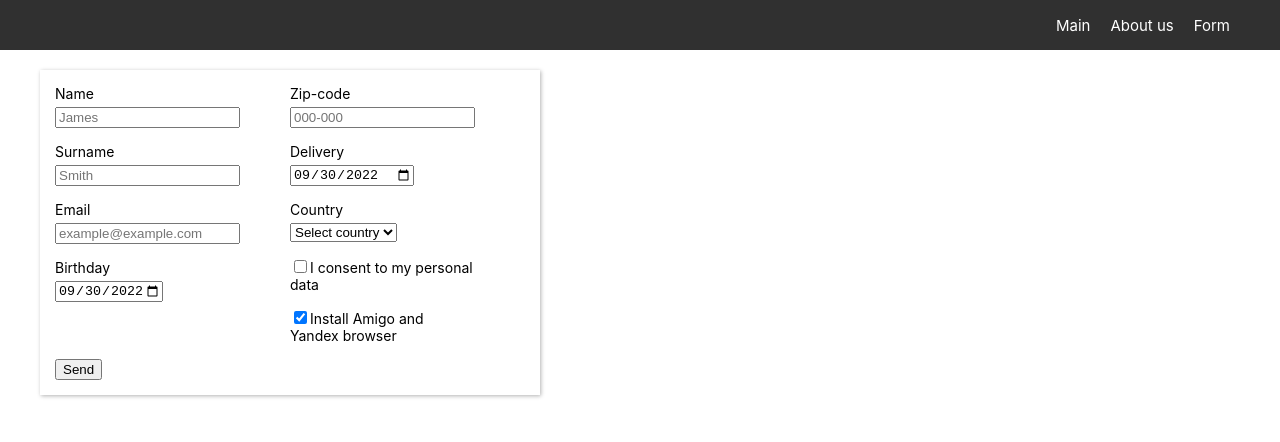
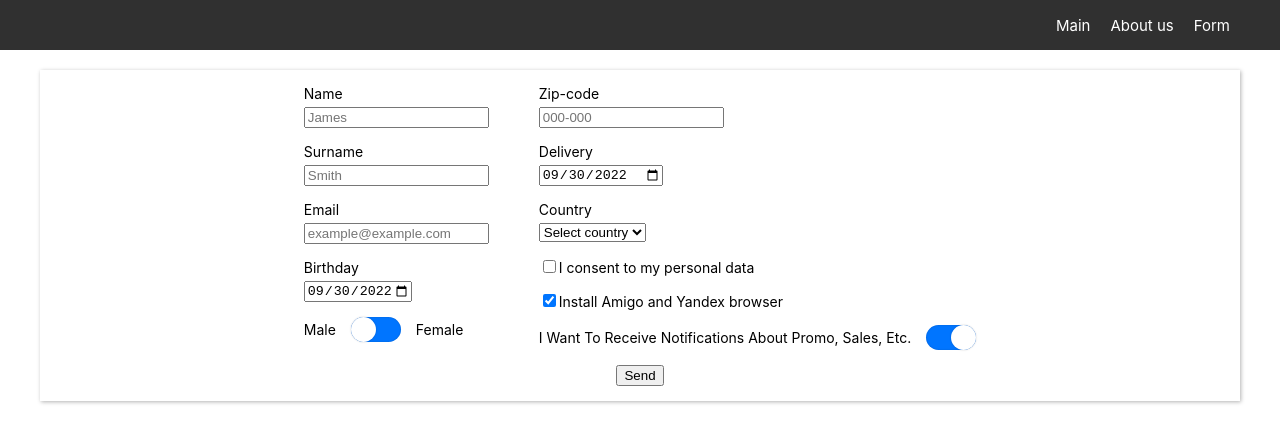
Before and after one commit to Wsko-12/wsko-12-REACT2022Q3, a React (Create React App) app in the folder app/: page /form in a window 1280 px wide. Shown: the top 442 px of the page. Built offline with nearby package versions, Linux system fonts and the light colour scheme.

Commit message:
feat: add switcher

```diff
--- a/app/src/components/MyForm/MyForm.tsx
+++ b/app/src/components/MyForm/MyForm.tsx
@@ -5,6 +5,7 @@ import DatePicker from './DatePicker/DatePicker';
 import styles from './form.module.css';
 import FormInput from './FormInput/FormInput';
 import SelectInput from './SelectInput/SelectInput';
+import SwitcherInput from './SwitcherInput/SwitcherInput';
 export default class MyForm extends Component {
   render() {
     return (
@@ -36,6 +37,7 @@ export default class MyForm extends Component {
             />
 
             <DatePicker label="Birthday" direction="past" />
+            <SwitcherInput firstLabel="male" secondLabel="female" alwaysColored={true} />
           </div>
           <div>
             <FormInput
@@ -57,10 +59,15 @@ export default class MyForm extends Component {
 
             <CheckboxInput label="I consent to my personal data" />
             <CheckboxInput label="Install Amigo and Yandex browser" checked={true} />
+            <SwitcherInput
+              firstLabel="I want to receive notifications about promo, sales, etc."
+              checked={true}
+            />
           </div>
-          <div></div>
         </div>
-        <button type="submit">Send</button>
+        <div className={styles.form__footer}>
+          <button type="submit">Send</button>
+        </div>
       </form>
     );
   }
--- /dev/null
+++ b/app/src/components/MyForm/SwitcherInput/SwitcherInput.tsx
@@ -0,0 +1,37 @@
+import React from 'react';
+import styles from './switcher.module.css';
+
+interface ISwitcherInputProps {
+  firstLabel: string;
+  secondLabel?: string;
+  alwaysColored?: boolean;
+  checked?: boolean;
+}
+
+export default function SwitcherInput({
+  alwaysColored,
+  checked,
+  firstLabel,
+  secondLabel,
+}: ISwitcherInputProps) {
+  const checkboxClasses = `${styles.switcher__checkbox} ${
+    alwaysColored ? styles.switcher__checkbox_colored : ''
+  }`;
+  return (
+    <>
+      <label className={styles.switcher}>
+        <input
+          data-testid="switcher-input"
+          type="checkbox"
+          className={styles.checkbox}
+          defaultChecked={checked}
+        ></input>
+        <span>{firstLabel}</span>
+        <div className={checkboxClasses} data-testid="switcher-pseudo-checkbox">
+          <div className={styles.switcher__decor}></div>
+        </div>
+        {secondLabel && <span>{secondLabel}</span>}
+      </label>
+    </>
+  );
+}
--- /dev/null
+++ b/app/src/components/MyForm/SwitcherInput/switcher.module.css
@@ -0,0 +1,49 @@
+.switcher {
+    display: flex;
+    font-size: 1.4rem;
+    gap: 15px;
+    margin-bottom: 15px;
+    align-items: center;
+}
+
+.switcher > input {
+    display: none;
+}
+.switcher span {
+    text-transform: capitalize;
+}
+.switcher__checkbox{
+    flex-shrink: 0;
+    cursor: pointer;
+    display: flex;
+    justify-content: flex-start;
+    width: 50px;
+    height: 25px;
+    border-radius: 25px;
+    padding-left: 0px;
+    transition-duration: 0.25s;
+    background-color: #dbdbdb;
+    box-shadow: inset 0 0 2px rgba(0,0,0,0.2);;
+}
+
+.switcher__checkbox_colored{
+    background-color: #0075ff;
+}
+
+.switcher__decor{
+    width: 25px;
+    height: 25px;
+    border-radius: 25px;
+    background-color: white;
+    box-shadow: 0 0 2px rgba(0,0,0,0.2);
+    transition-duration: 0.25s;
+}
+
+input:checked ~ .switcher__checkbox{
+    background-color: #0075ff;
+
+}
+
+input:checked ~ .switcher__checkbox > .switcher__decor{
+    transform: translate(100%, 0);
+}
--- a/app/src/components/MyForm/form.module.css
+++ b/app/src/components/MyForm/form.module.css
@@ -1,10 +1,14 @@
 .form{
     padding: 15px;
     box-shadow: 1px 1px 4px rgba(0, 0, 0, 0.3);
+    display: flex;
+    justify-content: flex-end;
+    flex-direction: column;
 }
 .form__body{
     display: flex;
     gap: 50px;
+    justify-content: center;
 }
 
 .form__label {
@@ -22,3 +26,8 @@
     font-size: 1.4rem;
     margin: 5px 0px 15px;
 }
+
+.form__footer {
+    display: flex;
+    justify-content: center;
+}
--- a/app/src/pages/form/form.module.css
+++ b/app/src/pages/form/form.module.css
@@ -5,7 +5,6 @@
 
     margin: auto;
     padding-top: 20px;
-    display: flex;
 }
 
 .form-page__content{
```
Also changed, not shown: 1 other file (tests, documents, lock files or other folders).
